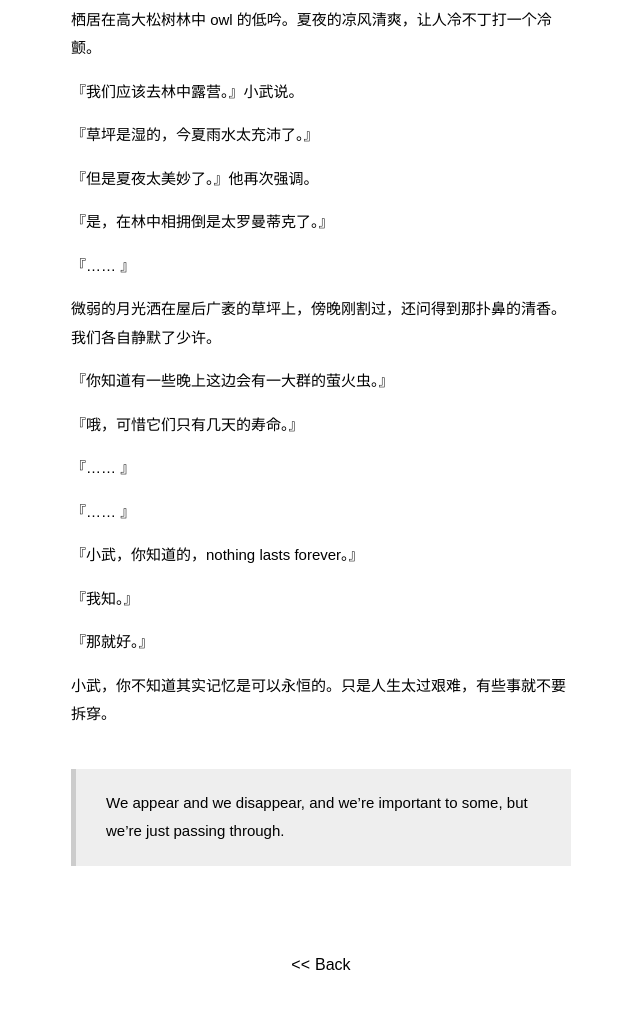
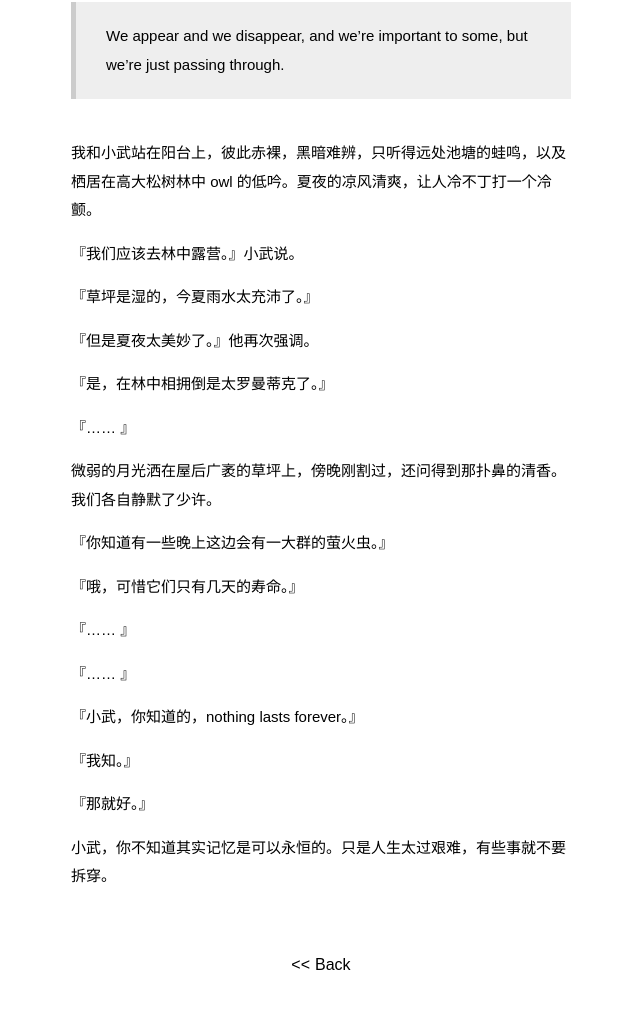
Before and after one commit to erodeloeht/erodeloeht.github.io, a Jekyll site: the page built from _posts/2013-08-02-passing-through.md, in a window 1280 px wide. Shown: the part 648-1667 px from the top of the page, without its empty margins (319-959 px from the left). Built offline with Jekyll 4.4.1, drawn with Linux system fonts in a browser that asks for light colours; some web fonts are replaced; part of the change alters nothing that is shown.

```diff
--- a/_posts/2013-08-02-passing-through.md
+++ b/_posts/2013-08-02-passing-through.md
@@ -4,6 +4,8 @@ Title: Passing through
 ---
 
 ![](https://dl.dropboxusercontent.com/u/914090/images/2014-06-21%2018.32.17.jpg)
+
+> We appear and we disappear, and we’re important to some, but we’re just passing through.
 
 我和小武站在阳台上，彼此赤裸，黑暗难辨，只听得远处池塘的蛙鸣，以及栖居在高大松树林中 owl 的低吟。夏夜的凉风清爽，让人冷不丁打一个冷颤。
 
@@ -34,5 +36,3 @@ Title: Passing through
 『那就好。』
 
 小武，你不知道其实记忆是可以永恒的。只是人生太过艰难，有些事就不要拆穿。
-
-> We appear and we disappear, and we’re important to some, but we’re just passing through.
```
